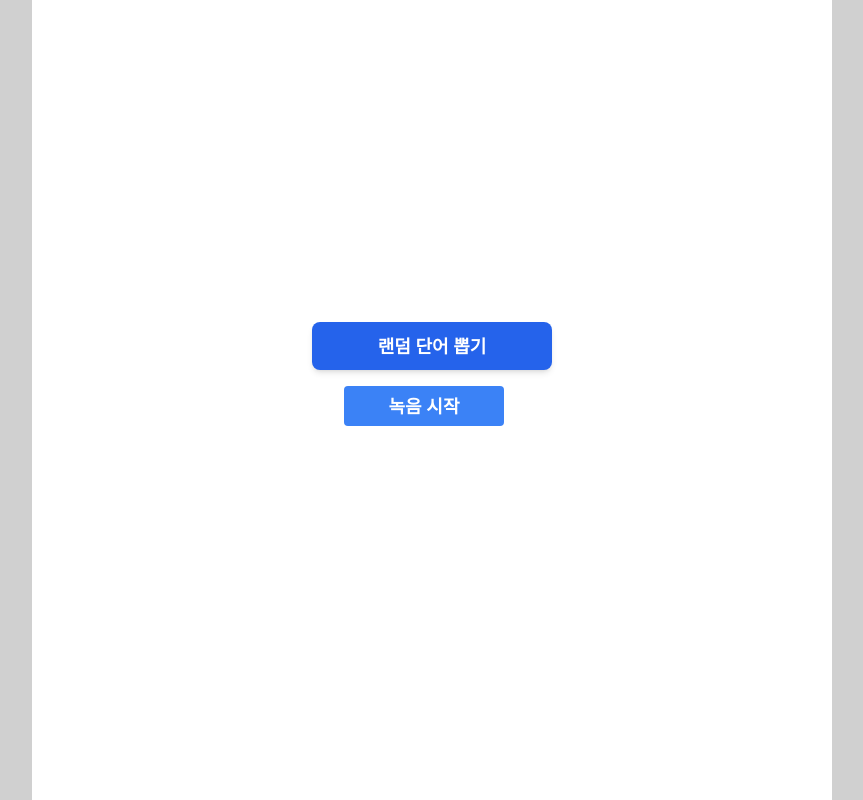
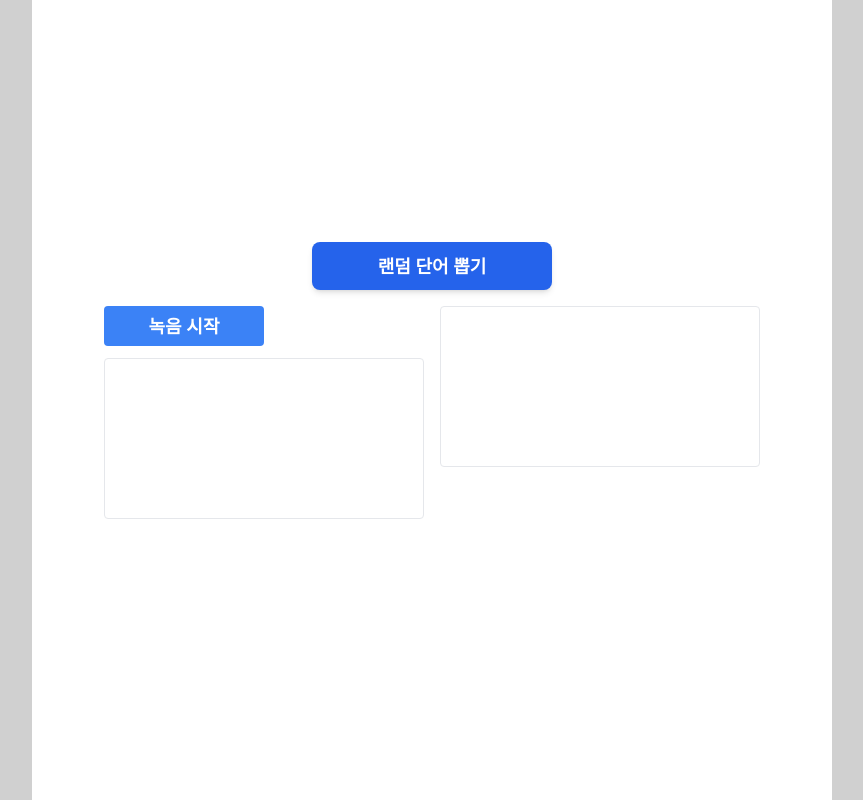
Before and after one commit to AI-X-Team-2/Final_Front, a React (Vite) app: page /conversation in a window 1280 px wide. Shown: the whole page, without its empty margins (208-1071 px from the left). Built offline with nearby package versions, Linux system fonts and the light colour scheme.

Commit message:
fix: null값 ref저장되는 문제 수정

```diff
--- a/src/component/Camera.jsx
+++ b/src/component/Camera.jsx
@@ -66,6 +66,13 @@ const Camera = forwardRef(({ onRecorded }, ref) => {
 
   return (
     <div className="flex flex-col gap-4">
+          <video
+      ref={videoRef}
+      autoPlay
+      muted
+      playsInline
+      className="border rounded w-[20rem] max-w-full h-auto"
+    />
       {recordedVideoURL && (
         <div className="mt-4">
           <h3 className="text-lg font-bold">당신의 입모양</h3>
```
